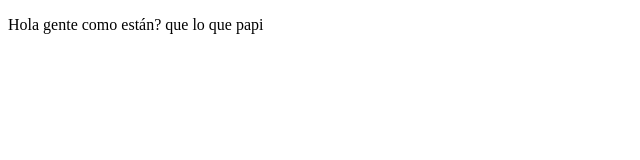
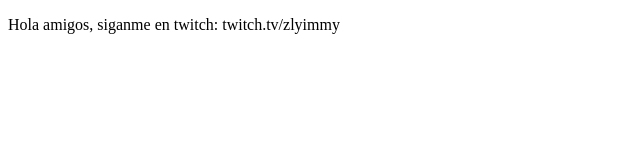
Before and after one commit to jeremyov/proyectoDemoPrework, a plain HTML site: page index.html in a window 1280 px wide. Shown: the whole page, without its empty margins (0-640 px from the left). Drawn offline with Linux system fonts and the light colour scheme.

Commit message:
cambios agregamos url de twitch

```diff
--- a/index.html
+++ b/index.html
@@ -8,7 +8,7 @@
 </head>
 <body>
     <p>
-        Hola gente como están? que lo que papi
+        Hola amigos, siganme en twitch: twitch.tv/zlyimmy
     </p>
 </body>
 </html>
```
